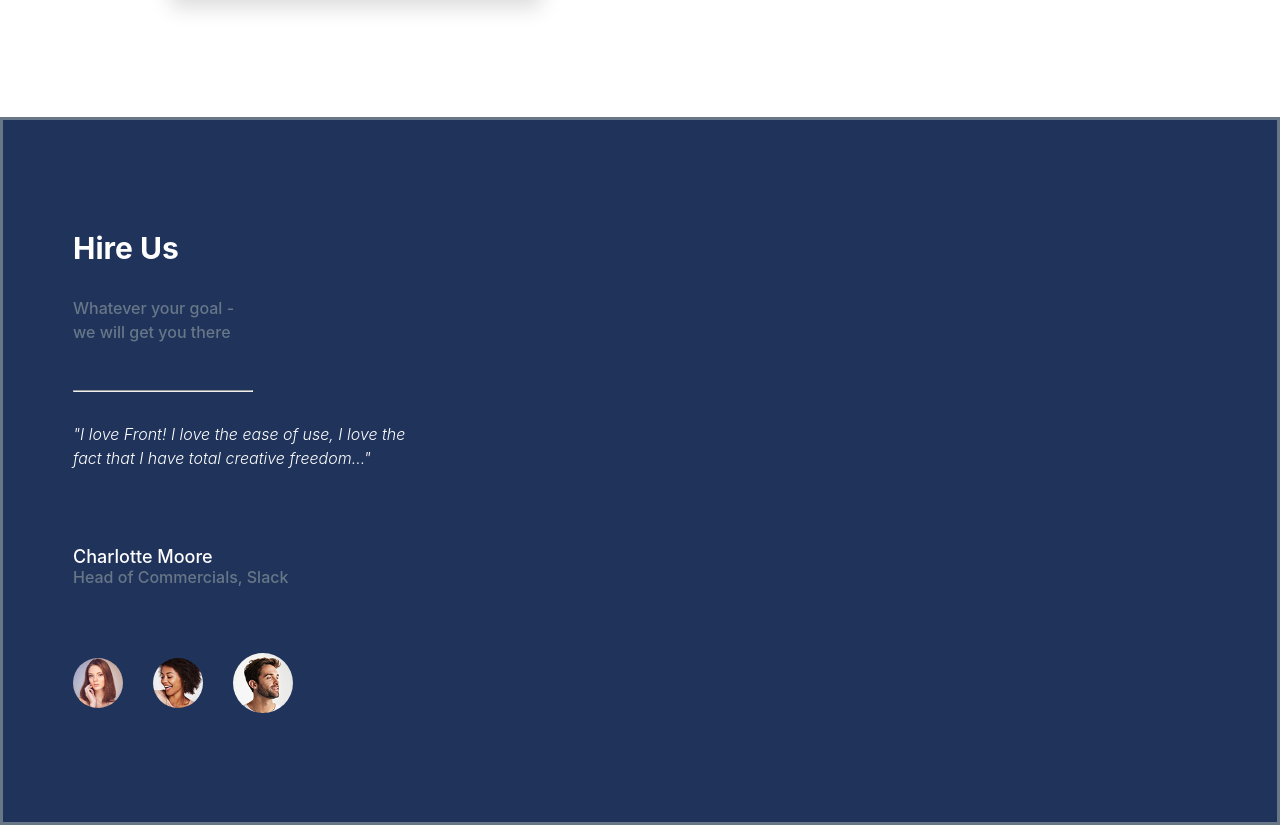
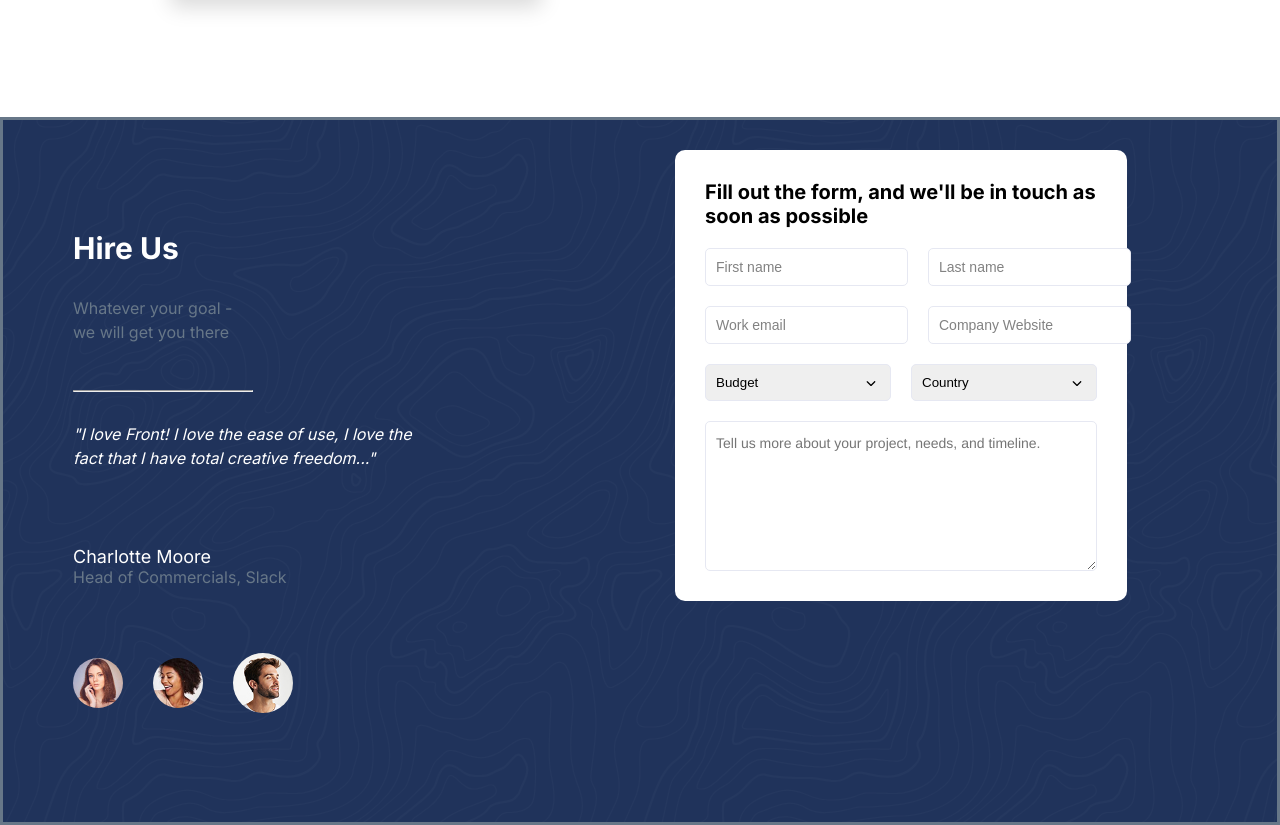
Before and after one commit to Reptartheman/Saas-landing-page, a plain HTML site: page index.html in a window 1280 px wide. Shown: the part 4062-4887 px from the top of the page. Drawn offline with Linux system fonts and the light colour scheme.

Commit message:
form
Style the form in the hire us section

```diff
--- a/default.css
+++ b/default.css
@@ -1,3 +1,6 @@
+@import url('https://fonts.googleapis.com/css2?family=Inter:wght@400;700&display=swap');
+
+
 :root {
 
   --font-main: "Inter", sans-serif;
--- a/index.html
+++ b/index.html
@@ -340,23 +340,110 @@
           </p>
           <hr />
           <p>
-            "I love Front! I love the ease of use,
-            I love the <br /> fact that I have total creative freedom..."
+            "I love Front! I love the ease of use, I love the <br />
+            fact that I have total creative freedom..."
           </p>
         </div>
 
         <div class="hire-us-btm">
           <div class="hire-us-credit">
-          <h2>Charlotte Moore</h2>
-          <p>Head of Commercials, Slack</p>
-        </div>
+            <h2>Charlotte Moore</h2>
+            <p>Head of Commercials, Slack</p>
+          </div>
           <div class="btm-images">
-            <img src="./assets/people/woman_two.jpg" alt="woman_two">
-            <img src="./assets/people/woman_one.jpg" alt="woman_one">
-            <img src="./assets/people/man_one.jpg" alt="man_one">
+            <img src="./assets/people/woman_two.jpg" alt="woman_two" />
+            <img src="./assets/people/woman_one.jpg" alt="woman_one" />
+            <img src="./assets/people/man_one.jpg" alt="man_one" />
           </div>
         </div>
+      </div>
 
+      <div class="hire-us-right">
+        <form class="form">
+          <h2>Fill out the form, and we'll be in touch as soon as possible</h2>
+
+          <div class="form-group">
+            <label for="first-name"></label>
+            <input
+              type="text"
+              id="first-name"
+              name="first-name"
+              value="First name"
+            />
+
+            <label for="last-name"></label>
+            <input
+              type="text"
+              id="last-name"
+              name="last-name"
+              value="Last name"
+            />
+          </div>
+          <div class="form-group">
+            <label for="first-name"></label>
+            <input
+              type="text"
+              id="first-name"
+              name="first-name"
+              value="Work email"
+            />
+
+            <label for="last-name"></label>
+            <input
+              type="text"
+              id="last-name"
+              name="last-name"
+              value="Company Website"
+            />
+          </div>
+          <div class="form-group">
+            <label for="budget"></label>
+            <select class="select-field" id="budget" name="budget">
+              <option value="Budget">Budget</option>
+              <option value="30000">30000</option>
+              <option value="35000">35000</option>
+              <option value="40000">40000</option>
+              <option value="45000">45000</option>
+              <option value="50000">50000</option>
+              <option value="55000">55000</option>
+              <option value="60000">60000</option>
+              <option value="65000">65000</option>
+              <option value="70000">70000</option>
+            </select>
+
+            <label for="country"></label>
+            <select class="select-field" id="country" name="country">
+              <option value="Country">Country</option>
+              <option value="AI">Anguilla</option>
+              <option value="AG">Antigua and Barbuda</option>
+              <option value="AW">Aruba</option>
+              <option value="BS">Bahamas</option>
+              <option value="BB">Barbados</option>
+              <option value="BZ">Belize</option>
+              <option value="BM">Bermuda</option>
+            </select>
+          </div>
+          <div class="form-group">
+            <textarea
+              id="project-details"
+              name="project-details"
+              placeholder="Tell us more about your project, needs, and timeline."
+            ></textarea>
+          </div>
+          <!--     <div class="input2">
+                  <input type="checkbox" id="marketing-opt-in" name="marketing-opt-in">
+                  <label for="marketing-opt-in">Yes, I'd like to receive occasional marketing emails from Front. I have the right to opt out at any time.</label>
+              </div>
+              <div class="privacy-policy-links">
+                  <a href="#" class="privacy-policy-link">View privacy policy</a>
+                  <a href="#" class="privacy-policy-link">View privacy policy</a>
+              </div>
+          </div>
+
+          <div class="actions">
+              <button class="get-started-button" type="submit">Get Started</button>
+          </div>  -->
+        </form>
       </div>
     </section>
   </body>
--- a/styles.css
+++ b/styles.css
@@ -1,20 +1,15 @@
-
 /* ----------------------------  nav section START ----------------------------  */
-
-
 
 .top-section::before {
   content: "";
-  background-image: linear-gradient(45deg, #ffffff, #f2f2f2, #e1e7ef );
+  background-image: linear-gradient(45deg, #ffffff, #f2f2f2, #e1e7ef);
   clip-path: polygon(89% 0%, 100.2% 0%, 115.3% 33.5%, 65% 50%);
   position: absolute;
   top: 0;
   left: 0;
   bottom: 0;
   right: 0;
-
 }
-
 
 .page-header {
   display: flex;
@@ -40,7 +35,6 @@
   height: 2.881rem;
 }
 
-
 .navbar {
   display: flex;
   align-items: center;
@@ -64,7 +58,6 @@
   font-size: var(--size-14);
 }
 /* ----------------------------  nav section END ----------------------------  */
-
 
 /* ----------------------------  hero section START ----------------------------  */
 .hero-section {
@@ -124,7 +117,6 @@
   flex: 0 0 auto;
 }
 
-
 .play-container {
   display: flex;
   justify-content: space-around;
@@ -148,7 +140,6 @@ a.learn-more {
   letter-spacing: 0;
   line-height: normal;
 }
-
 
 .right-side {
   position: relative;
@@ -264,7 +255,6 @@ a.learn-more {
 
 /* ----------------------------  HERO section END ----------------------------  */
 
-
 /* ----------------------------  benefits section START ----------------------------  */
 
 .benefits {
@@ -306,7 +296,7 @@ a.learn-more {
   background-color: var(--color-three);
   border: 1px solid;
   border-color: var(--color-three);
-  box-shadow:-5px 5px 19px 0px #bfbfbf;
+  box-shadow: -5px 5px 19px 0px #bfbfbf;
 }
 
 .benefits-item img {
@@ -335,9 +325,6 @@ a.learn-more {
 }
 
 /* ----------------------------  BENEFITS section END ----------------------------  */
-
-
-
 
 /* ----------------------------  BANNER section START ----------------------------  */
 
@@ -403,9 +390,7 @@ a.learn-more {
 
 /* ----------------------------  BANNER section END ----------------------------  */
 
-
 /* ----------------------------  WHY FRONT section START ----------------------------  */
-
 
 .why-front-section {
   padding: 0rem 0rem var(--size-80) 0rem;
@@ -469,7 +454,6 @@ a.learn-more {
   overflow: hidden;
 }
 
-
 .bullet-circle {
   background: #ecf2ff;
   border-radius: 1.5625rem;
@@ -503,15 +487,12 @@ a.learn-more {
 
 /* ----------------------------  WHY FRONT section END ----------------------------  */
 
-
-
 /* ----------------------- BANNER section START ----------------------------  */
 
 .banner-video-section {
   display: flex;
   justify-content: center;
   padding: 0rem var(--size-30) var(--size-80) var(--size-30);
-
 }
 
 .banner-container {
@@ -535,9 +516,7 @@ a.learn-more {
 }
 /* ----------------------- BANNER section END ----------------------------  */
 
-
 /* ----------------------- HUBSPOT section START ----------------------------  */
-
 
 .hubspot-section {
   display: flex;
@@ -574,7 +553,6 @@ a.learn-more {
   top: 0;
   left: 3.313rem;
   object-fit: cover;
-
 }
 
 .hubspot-right {
@@ -637,8 +615,6 @@ a.learn-more {
 }
 /* ----------------------- HUBSPOT section END ----------------------------  */
 
-
-
 /* ----------------------- TRUSTED section START ----------------------------  */
 
 .trusted-brands {
@@ -690,8 +666,6 @@ a.learn-more {
   height: var(--size-40);
 }
 /* ----------------------- TRUSTED section END ----------------------------  */
-
-
 
 /* ----------------------- PRICING section START ----------------------------  */
 
@@ -839,11 +813,9 @@ a.learn-more {
   font-size: var(--size-16);
 }
 
-
 .grid-item-content h3 span {
   margin-left: var(--size-10);
 }
-
 
 #sketch {
   width: fit-content;
@@ -872,6 +844,7 @@ a.learn-more {
   position: relative;
   background-color: #20335b;
   border: 3px solid var(--color-one);
+  background-image: url(./assets/abstract/hire-us-transparent-pattern-bg.svg);
 }
 
 .hire-us-left {
@@ -982,3 +955,111 @@ a.learn-more {
   height: var(--size-60);
   position: relative;
 }
+
+.hire-us-right {
+  padding: var(--size-30);
+  display: flex;
+  flex-direction: column;
+  gap: var(--size-10);
+  align-items: flex-start;
+  justify-content: flex-start;
+  flex: 1;
+  position: relative;
+}
+
+.form {
+  background: #ffffff;
+  border-radius: var(--size-10);
+  padding: var(--size-30);
+  display: flex;
+  flex-direction: column;
+  gap: var(--size-20);
+  align-items: center;
+  justify-content: flex-start;
+  flex-shrink: 0;
+  position: relative;
+}
+
+.form label {
+  display: none;
+}
+
+.form h2 {
+  text-align: left;
+  font-size: var(--size-20);
+  line-height: var(--size-24);
+  width: 24.5rem;
+  font-family: var(--font-main);
+}
+
+.form-group {
+  display: flex;
+  flex-direction: row;
+  gap: var(--size-20);
+  align-items: flex-start;
+  justify-content: flex-start;
+  flex-shrink: 0;
+  width: 24.5rem;
+  position: relative;
+}
+
+input {
+  border-radius: 5px;
+  border-style: solid;
+  border-color: #e6e8f2;
+  border-width: 1px;
+  padding: 10px;
+  gap: 10px;
+  flex: 1;
+  position: relative;
+}
+
+input[value="First name"],
+[value="Last name"],
+[value="Work email"],
+[value="Company Website"] {
+  color: #828282;
+  text-align: left;
+  font-weight: 500;
+  font-size: var(--size-14);
+  font-family: "SF Pro", sans-serif;
+  position: relative;
+}
+
+select {
+  border-radius: 5px;
+  border-style: solid;
+  border-color: #e6e8f2;
+  border-width: 1px;
+  padding: 10px 16px 10px 10px;
+  display: flex;
+  flex-direction: row;
+  align-items: flex-start;
+  justify-content: space-between;
+  flex: 1;
+  position: relative;
+  -webkit-appearance: none;
+  background-image: url("./chevron-down-solid.svg");
+  background-repeat: no-repeat;
+  background-size: var(--size-10);
+  background-position: 92% 50%;
+}
+
+.form-group textarea {
+  display: flex;
+  width: 392px;
+  height: 150px;
+  align-items: flex-start;
+  gap: 10px;
+  padding: 10px;
+  position: relative;
+  border-radius: 5px;
+  border: 1px solid;
+  border-color: #e6e8f2;
+  font-family: "SF Pro-Medium", Helvetica;
+  font-weight: 500;
+  color: #818181;
+  font-size: 14px;
+  letter-spacing: 0;
+  line-height: 22px;
+}
```
Also changed, not shown: chevron-down-solid.svg (added).
